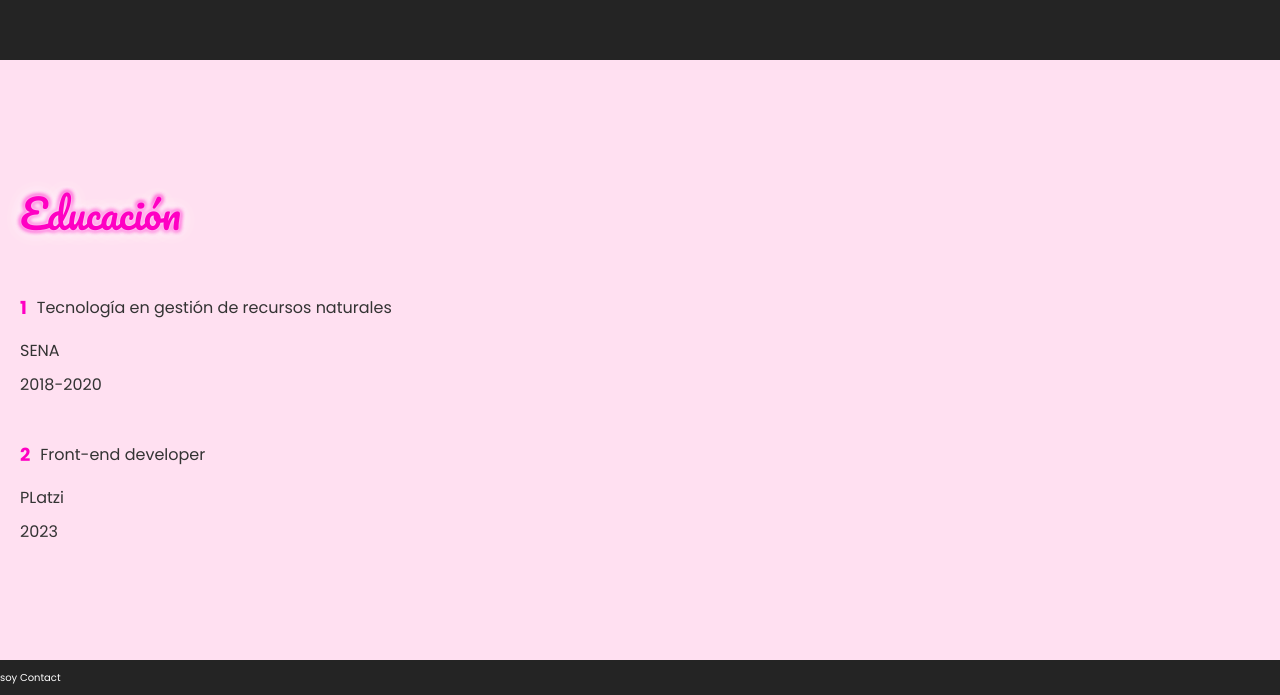
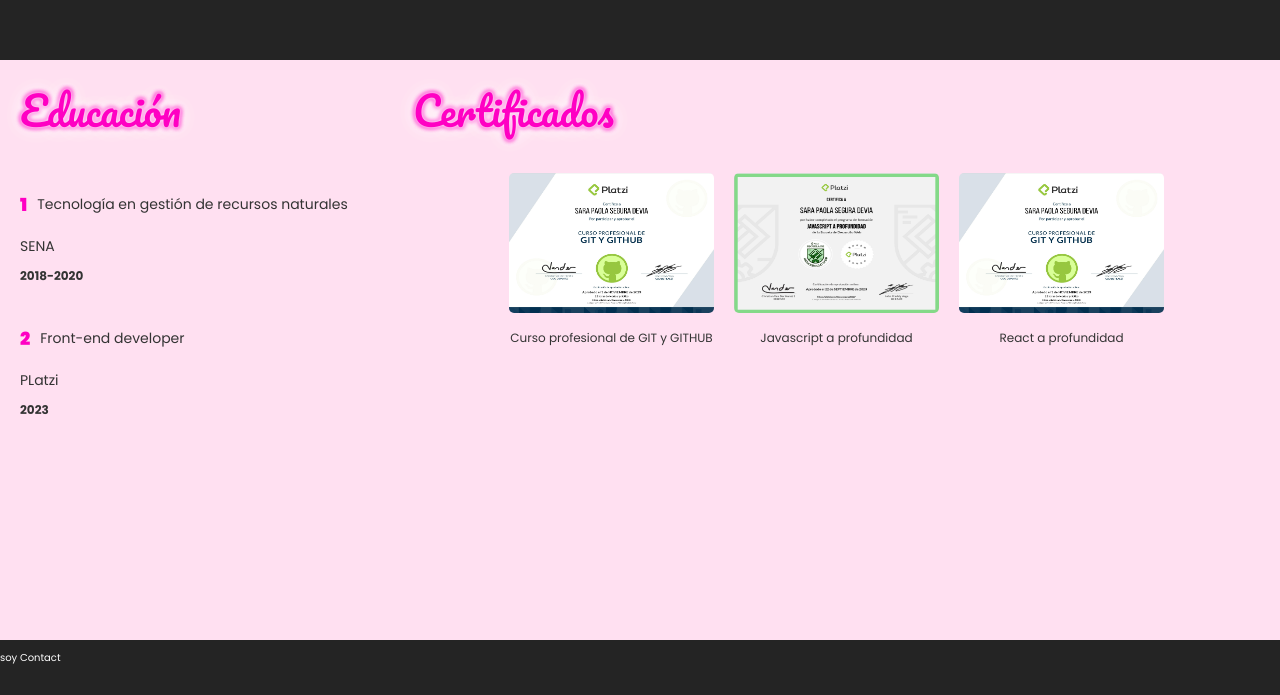
Before and after one commit to sarasegura/sara-segura-personal-portfolio, a React (Vite) app: page /#/ in a window 1280 px wide. Shown: the part 2800-3495 px from the top of the page. Built offline with nearby package versions, Linux system fonts and the light colour scheme.

Commit message:
se agregaron estilos al componente education

```diff
--- a/src/components/Education/Education.css
+++ b/src/components/Education/Education.css
@@ -1,10 +1,11 @@
 .container-education {
-  height: 70vh;
   background: rgb(255, 224, 241);
-  padding: 20px;
   display: flex;
-  flex-direction: column;
   justify-content: center;
+  align-items: start;
+  padding-left: 20px;
+  padding-right: 20px;
+  padding-top: 20px;
 }
 
 .education-title {
@@ -13,6 +14,12 @@
   text-shadow: 0 0 3px #fff, 0 0 20px #fff, 0 0 20px #fff,
     0 0 5px rgb(255, 0, 195), 0 0 5px rgb(255, 0, 195), 0 0 5px rgb(255, 0, 195),
     0 0 5px rgb(255, 0, 195);
+  margin-top: 0;
+}
+
+.wrapper-education {
+  display: flex;
+  flex-direction: column;
 }
 
 .wrapper-card-education {
@@ -29,39 +36,147 @@
 
 .number-education {
   font-size: 18px;
-  font-weight: bold;
+  font-weight: 900;
   margin-right: 10px;
   color: rgb(255, 0, 195);
 }
 
 .p-education {
+  font-size: 1.4rem;
+  color: #333;
   margin: 0;
-  font-size: 16px;
-  color: #333;
 }
 
 .year-education {
-  font-size: 16px;
+  font-size: 1.2rem;
   margin-top: 10px;
   color: #333;
+  font-weight: 700;
+}
+
+/* certficate */
+
+.wrapper-certificate {
+  display: flex;
+  flex-wrap: wrap;
+}
+
+.certificate-title {
+  color: rgb(255, 0, 195);
+  font-family: "Pacifico", cursive;
+  text-shadow: 0 0 3px #fff, 0 0 20px #fff, 0 0 20px #fff,
+    0 0 5px rgb(255, 0, 195), 0 0 5px rgb(255, 0, 195), 0 0 5px rgb(255, 0, 195),
+    0 0 5px rgb(255, 0, 195);
+}
+
+.certificate-image {
+  border-radius: 5px;
+}
+
+.certificate-p {
+  color: #333;
+  text-align: center;
+  font-size: 1.2rem;
 }
 
 /* Puedes personalizar estos estilos según tus preferencias */
 
 @media (max-width: 767px) {
+  .container-education {
+    flex-direction: column;
+    height: 230vh;
+  }
+
+  .wrapper-education {
+    width: 100%;
+  }
+
+  .certificate-container {
+    width: 100%;
+  }
   .education-title {
     font-size: 3rem;
+  }
+  .certificate-title {
+    font-size: 3rem;
+  }
+
+  .wrapper-certificate {
+    gap: 30px;
+    flex-direction: column;
+    justify-content: center;
+    align-items: center;
+  }
+
+  .certificate-image {
+    width: 270px;
+    height: 170px;
   }
 }
 
 @media (min-width: 768px) and (max-width: 1023px) {
+  .container-education {
+    height: 90vh;
+    padding-right: none;
+  }
+  .wrapper-education {
+    width: 40%;
+  }
+
+  .wrapper-certificate {
+    gap: 30px;
+  }
+
   .education-title {
     font-size: 3rem;
+  }
+
+  .certificate-title {
+    font-size: 3rem;
+    margin-top: 0;
+  }
+
+  .certificate-container {
+    width: 60%;
+    padding-left: 20px;
+  }
+
+  .certificate-image {
+    width: 190px;
+    height: 140px;
   }
 }
 
 @media (min-width: 1024px) {
+  .container-education {
+    height: 70vh;
+  }
+
+  .wrapper-education {
+    width: 30%;
+  }
+
+  .wrapper-certificate {
+    justify-content: center;
+    align-items: center;
+    gap: 20px;
+  }
+
+  .certificate-container {
+    width: 70%;
+    padding-left: 30px;
+  }
   .education-title {
     font-size: 4rem;
   }
+
+  .certificate-title {
+    font-size: 4rem;
+    margin-top: 0;
+  }
+
+  .certificate-image {
+    width: 205px;
+    height: 140px;
+  }
 }
--- a/src/components/Education/index.jsx
+++ b/src/components/Education/index.jsx
@@ -1,9 +1,13 @@
 import React from "react";
 import "./Education.css";
+
+import gitygithub from "../../assets/certificadogitygithub.png";
+import Javascript from "../../assets/certificadojavascript.png";
 
 function Education({ id }) {
   return (
     <div className="container-education" id={id}>
+      <div className="wrapper-education">
         <h2 className="education-title">Educación</h2>
         <span className="wrapper-card-education">
           <div className="profession-name">
@@ -24,6 +28,24 @@
           <p className="year-education">2023</p>
         </span>
       </div>
+      <div className="certificate-container">
+        <h2 className="certificate-title">Certificados</h2>
+        <span className="wrapper-certificate">
+          <span>
+            <img className="certificate-image" src={gitygithub} alt="" />
+            <p className="certificate-p">Curso profesional de GIT y GITHUB</p>
+          </span>
+          <span>
+            <img className="certificate-image" src={Javascript} alt="" />
+            <p className="certificate-p">Javascript a profundidad</p>
+          </span>
+          <span>
+            <img className="certificate-image" src={gitygithub} alt="" />
+            <p className="certificate-p">React a profundidad</p>
+          </span>
+        </span>
+      </div>
+    </div>
   );
 }
 
```
Also changed, not shown: src/assets/certificadogitygithub.png (added), src/assets/certificadojavascript.png (added). Lines whose indentation alone changed are shown as unchanged.
